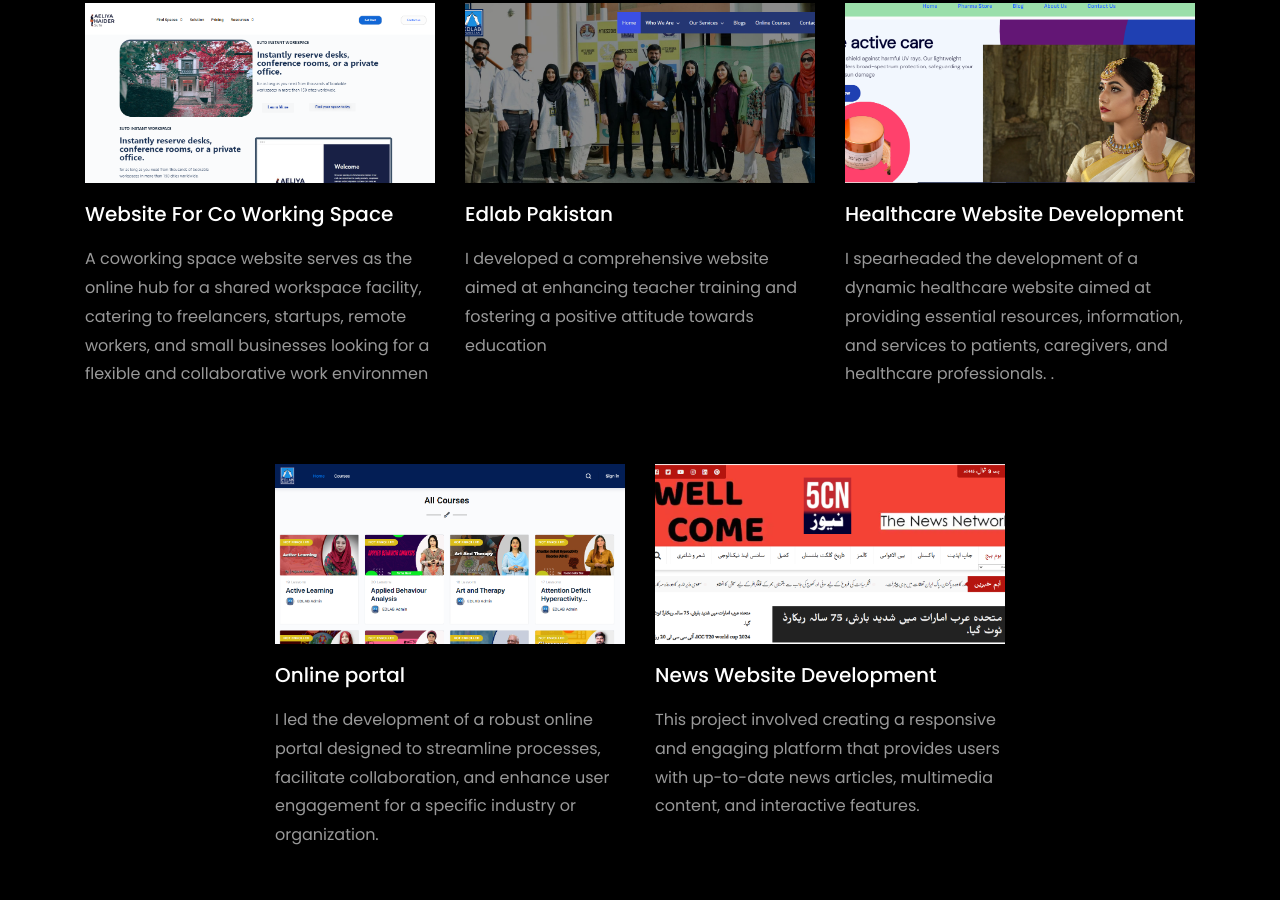
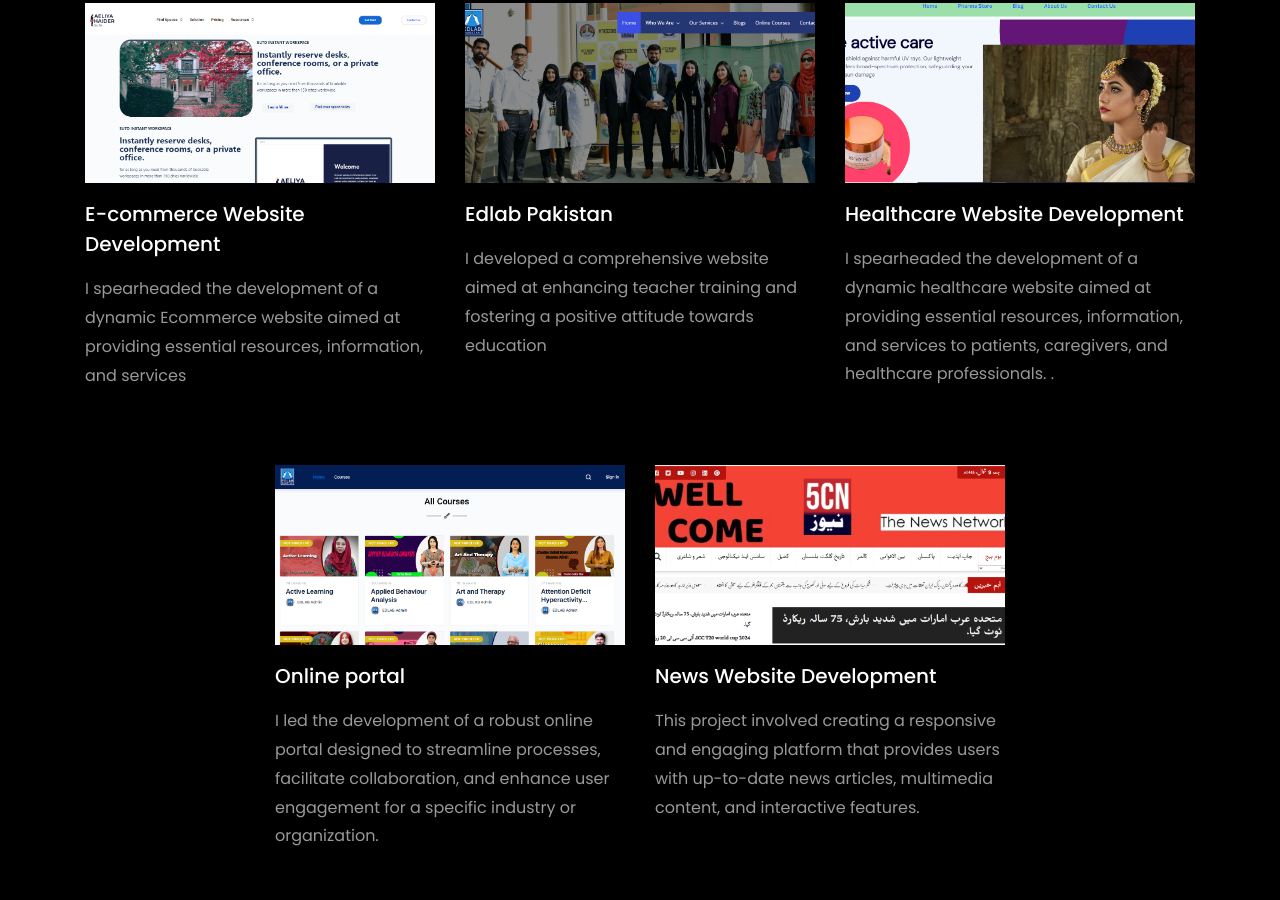
Before and after one commit to sadiq4449/My-Portfolio, a plain HTML site: page index.html in a window 1280 px wide. Shown: the part 3794-4694 px from the top of the page. Drawn offline with Linux system fonts and the light colour scheme; files whose address does not match are found by name.

Commit message:
Update index.html

```diff
--- a/index.html
+++ b/index.html
@@ -415,8 +415,8 @@
               </a>
               <div class="text mt-3 float-right d-block">
 
-                <h3 class="heading"><a href="https://aeliya.edlabfoundation.com/wp/">Website For Co Working Space</a></h3>
-                <p>A coworking space website serves as the online hub for a shared workspace facility, catering to freelancers, startups, remote workers, and small businesses looking for a flexible and collaborative work environmen</p>
+                <h3 class="heading"><a href="https://finskincare.shop/">E-commerce Website Development</a></h3>
+                <p>I spearheaded the development of a dynamic Ecommerce website aimed at providing essential resources, information, and services </p>
               </div>
             </div>
           </div>
```
